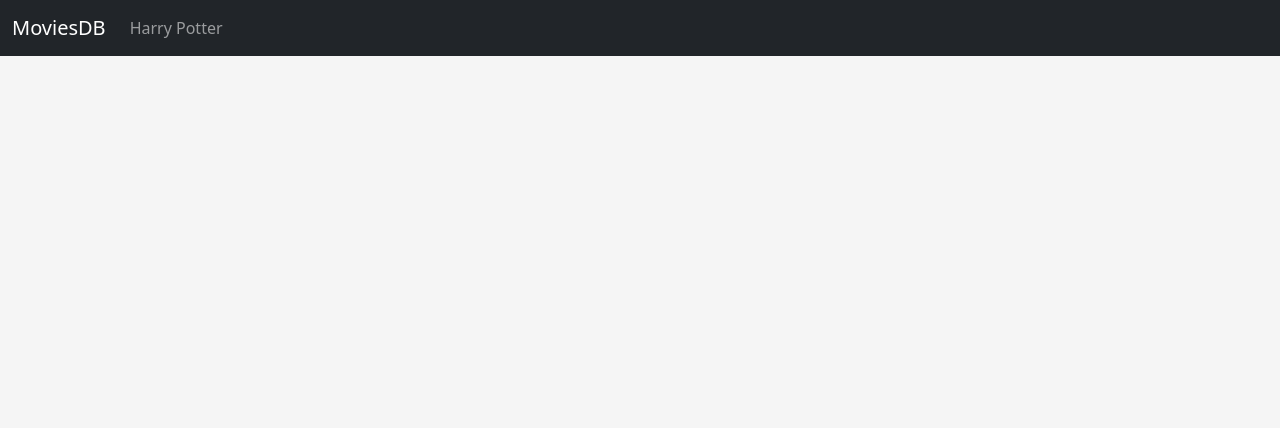
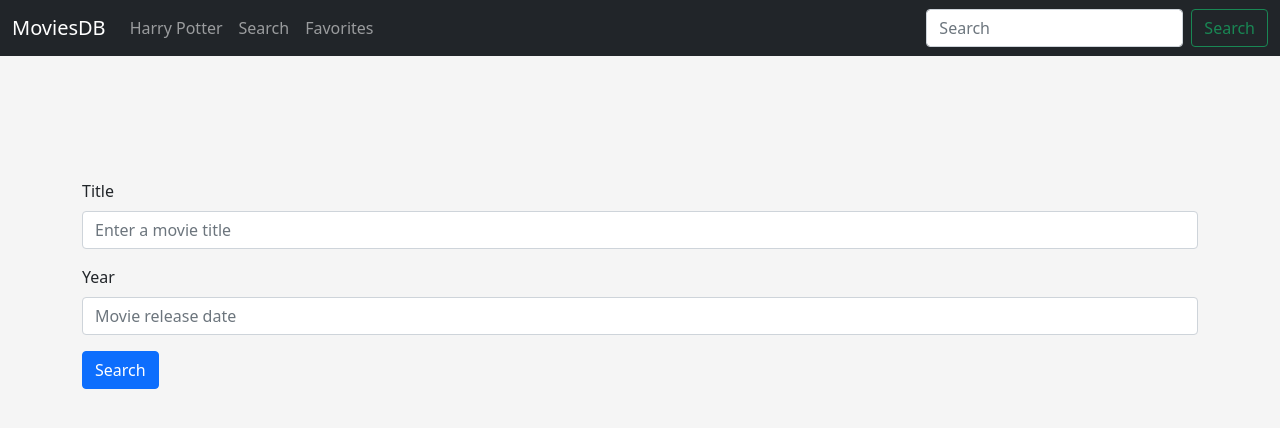
Before and after one commit to TareqJudehGithub/flask_movies, a Flask app: page /search-form in a window 1280 px wide. Shown: the top 428 px of the page. Run offline with Flask 2, Linux system fonts and the light colour scheme; data that the repository does not hold is empty.

Commit message:
Implemented a search-movies features functional form where uses can search movies by title. Improved webpage UI using Bootstrap various components. Built the Movie Details webpage adding functonality and UI.

```diff
--- a/project_docs.txt
+++ b/project_docs.txt
@@ -15,3 +15,6 @@ OMDB parameters used
   Parameter       Description
   s             Searches matching keywords for movie titles.
   t             Searches matching keywords for a movie title.
+
+
+Extensions
--- a/server.py
+++ b/server.py
@@ -1,12 +1,22 @@
-from flask import Flask, render_template, url_for
+from flask import Flask, render_template, url_for, request, flash, session,\
+  redirect
 from markupsafe import escape
 import requests
+import os
+
 
 app = Flask(__name__)
 
-omdb_api = "http://www.omdbapi.com/?apikey=deec4c57&s=batman"
+omdb_key = os.environ.get("OMDB_KEY")
+app.config["SECRET_KEY"] = omdb_key
+
+# Flask secret key
+secret_key = os.urandom(12)
+app.secret_key =  secret_key
+
+
+omdb_api = f"http://www.omdbapi.com/?apikey={omdb_key}&s=batman"
 data = requests.get(url=omdb_api)
-
 
 # mainpage route
 @app.route("/")
@@ -19,12 +29,17 @@ def mainpage():
     movies=movies
   )
 
+# change webpage dynamically
+@app.route("/string:<webpage>")
+def render_page(webpage):
+  return render_template(webpage)
+
 
 # search movies route
 @app.route("/<title>")
 def movies_by_title(title):
   movies = requests.get(
-    url="http://www.omdbapi.com/?apikey=deec4c57&s=" + title
+    url=f"http://www.omdbapi.com/?apikey=deec4c57&s={title}"
   ).json()
 
   return render_template(
@@ -37,7 +52,7 @@ def movies_by_title(title):
 @app.route("/movie_info/<title>")
 def movie_info(title):
   movie = requests.get(
-    url="http://www.omdbapi.com/?apikey=deec4c57&t=" + title
+    url=f"http://www.omdbapi.com/?apikey=deec4c57&t={title}"
   ).json()
 
   return render_template(
@@ -45,6 +60,57 @@ def movie_info(title):
     movie=movie
   )
 
+# search form
+@app.route("/search-form")
+def search_form():
+  return render_template(escape("search-form.html"))
+
+
+# search by title
+@app.route("/search_title", methods=["POST"])
+def search_title():
+  # data = request.form.to_dict()
+  # title = data["title"]
+  # year = data["year"]
+  title = request.form["title"]
+  year = request.form["year"]
+
+  # in case user filled in Year field
+  if  year != "":
+    movie = requests.get(
+      url=f"http://www.omdbapi.com/?apikey=deec4c57&t={title}&y={year}"
+    ).json()
+  else:
+    movie = requests.get(
+      url=f"http://www.omdbapi.com/?apikey=deec4c57&t={title}"
+    ).json()
+
+
+  # in case movie title was not found
+  flash("Movie not found!")
+
+  if movie["Response"] == "False":
+    return "Movie not found :("
+
+  return render_template(escape("search-form.html"), movie=movie)
+
+
+# combine both search_form and search_title in one route
+
+# Favorites
+@app.route("/fav_movies")
+def fav_movies():
+
+  # get session:
+  fav_list = session.get("favorites")
+  if  fav_list is  None:
+    return redirect(url_for("mainpage"))
+  else:
+    return render_template(
+      escape("fav-movies.html"),
+      fav_list=fav_list
+    )
+
 
 if __name__ == '__main__':
   app.run(debug=True)
--- a/templates/navbar.html
+++ b/templates/navbar.html
@@ -15,9 +15,29 @@
           </a>
         </li>
         <li class="nav-item">
-          <a class="nav-link" href="#"></a>
+          <a class="nav-link" href="{{ url_for('search_form') }}">Search</a>
+        </li>
+        <li class="nav-item">
+          <a class="nav-link" href="{{ url_for('fav_movies') }}">Favorites</a>
         </li>
       </ul>
+      <ul class="navbar-nav ms-auto mb-2 mb-lg-0">
+        <li>
+          <form class="d-flex">
+            <input class="form-control me-2" type="search" placeholder="Search" aria-label="Search">
+            <button class="btn btn-outline-success" type="submit">Search</button>
+          </form>
+        </li>
+      </ul>
+
+      <!-- <form class="d-flex">
+        <input class="form-control me-2" type="search" placeholder="Search" aria-label="Search">
+        <button class="btn btn-outline-success" type="submit">Search</button>
+      </form> -->
+
+
+
+
     </div>
   </div>
 </nav>
--- /dev/null
+++ b/templates/search-form.html
@@ -0,0 +1,72 @@
+<!DOCTYPE html>
+<html lang="en">
+  <head>
+    {% extends 'template.html' %}
+    {% block head %}
+    {{ super() }}
+    {% endblock %}
+  </head>
+  <body>
+    {% block content %}
+
+    <form class="col-sm" action="{{ url_for('search_title')}}" method="POST">
+      <div class="col-sm-12 mb-3">
+        <label for="valditationTitle" class="form-label">Title</label>
+        <input type="text" class="form-control" name="title" id="valditationTitle" placeholder="Enter a movie title"
+          required>
+      </div>
+      <div class="col-sm-12 mb-3">
+        <label for="valditationYear" class="form-label">Year</label>
+        <input type="number" class="form-control" name="year" id="valditationYear" placeholder="Movie release date">
+      </div>
+      <button type="submit" class="btn btn-primary">Search</button>
+    </form>
+    {% endblock %}
+
+    {% block form %}
+
+
+    {% if movie %}
+
+    <!--movie poster (image file)-->
+    {% if movie.Poster %}
+    <div class="col-sm-4 mb-3">
+      <img src="{{ movie.Poster }}" class="img-fluid rounded" alt="movie poster">
+    </div>
+    {% endif %}
+
+
+    <!-- movie details-->
+    <div class="col-sm-4 mb-3">
+
+      <div class="card">
+        <div class="card-body">
+          <h3 class="card-title">{{ movie.Title | title }}</h3>
+          <p class="card-text">{{ movie.Year }} {{ movie.Rated }} </p>
+
+          {% if movie.Genre %}
+          {% for item in movie.Genre.split(",") %}
+          <button class="btn btn-outline-dark disabled">{{ item }}</button>
+          {% endfor %}
+          {% endif %}
+
+          <p>{{ movie.Plot }}</p>
+          <p class="card-text">{{ movie.Director }}</p>
+          <p class="card-text">{{ movie.Actors }}</p>
+          <p class="card-text">{{ movie.imdbRating }}</p>
+        </div>
+      </div>
+
+    </div>
+
+    {% else %}
+    <div></div>
+    {% endif %}
+
+    {% endblock %}
+
+
+
+
+  </body>
+</html>
--- a/templates/template.html
+++ b/templates/template.html
@@ -25,6 +25,9 @@
 
 
         {% endblock %}
+        {% block form %}
+
+        {% endblock %}
       </div>
     </div>
 
```
Also changed, not shown: templates/fav-movies.html (added, +22 -0 lines), templates/movie-info.html (+34 -10 lines).
